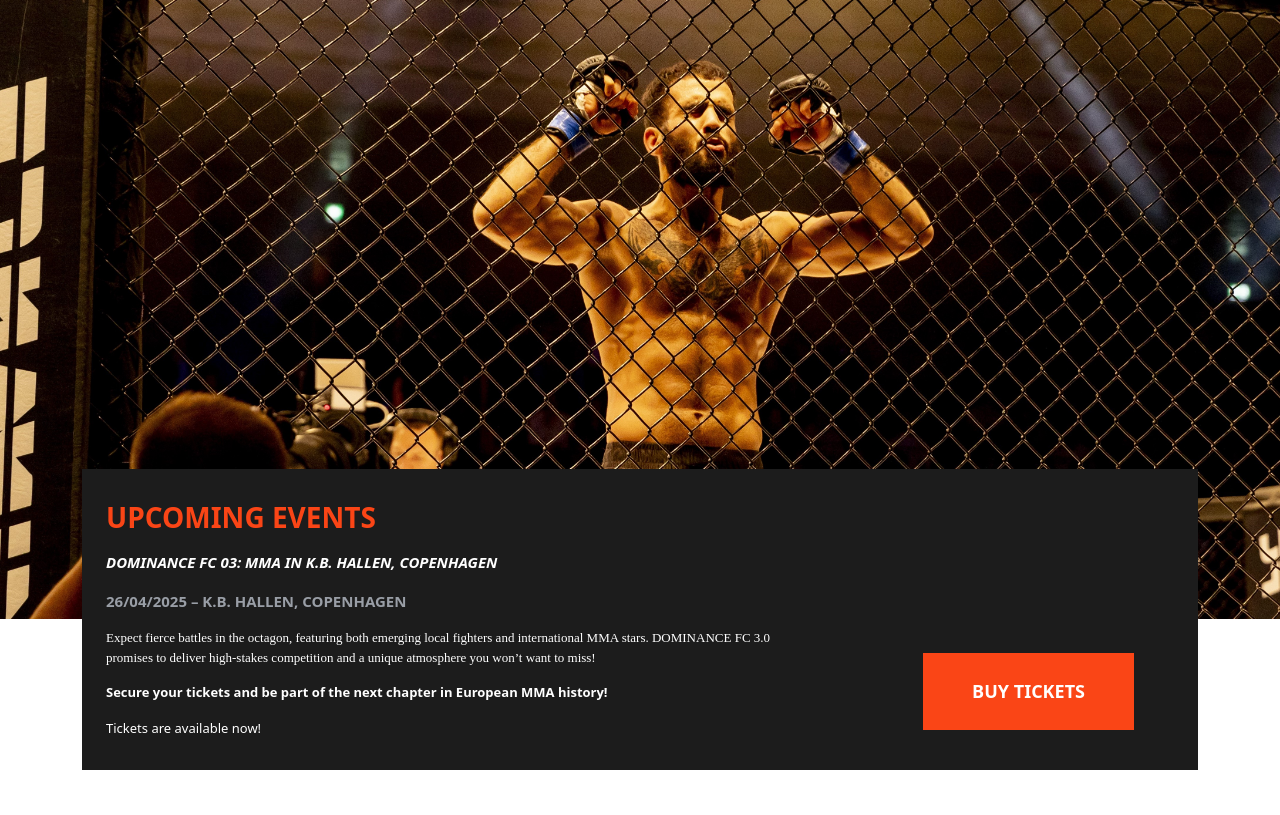
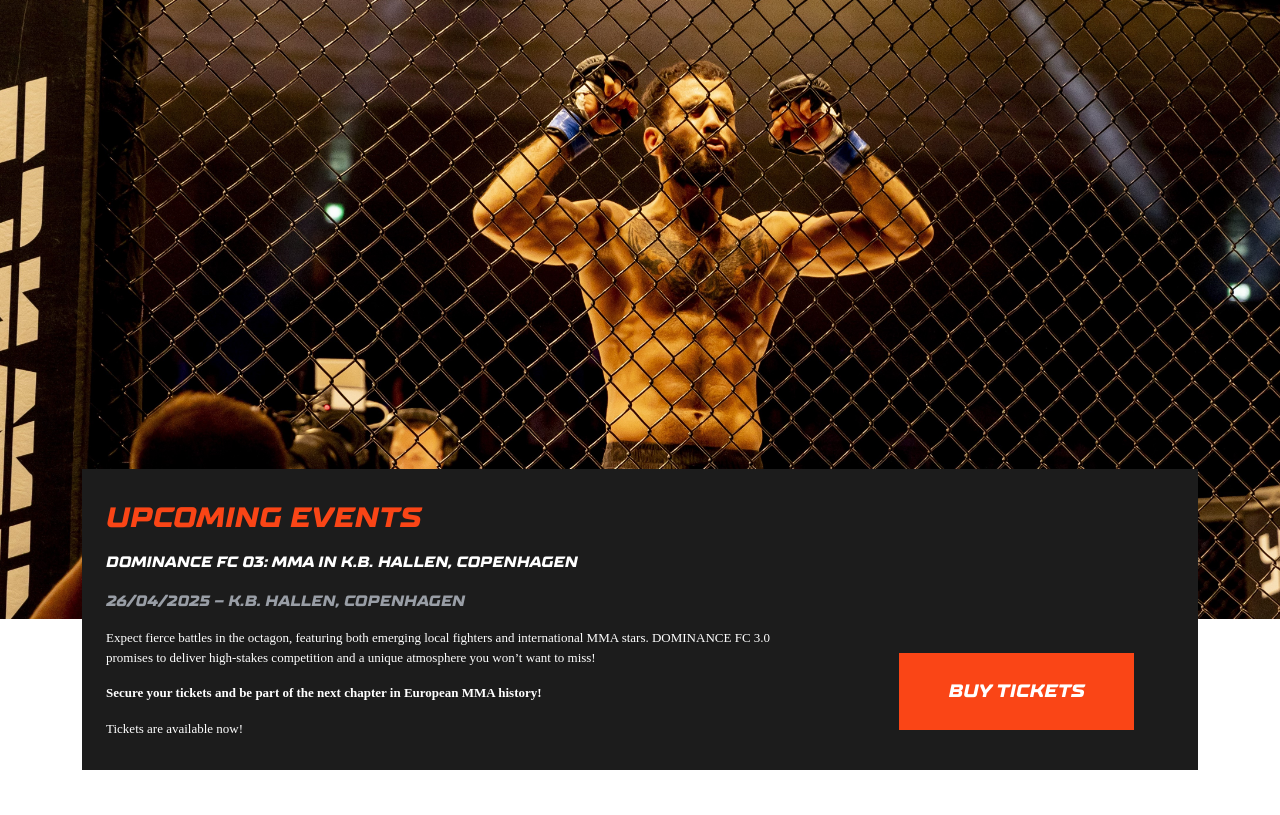
Before and after one commit to learasmussen/DominanceFC2, a PHP site: page / in a window 1280 px wide. Shown: the part 138-953 px from the top of the page. Run offline with PHP 8.4, Linux system fonts and the light colour scheme; style sheets or scripts are compiled from the project's sources; some libraries are stand-ins or nearby versions; some web fonts are replaced.

Commit message:
rettet nogle ting med den nye font

```diff
--- a/css/styles.scss
+++ b/css/styles.scss
@@ -1,6 +1,11 @@
 @font-face {
 	font-family: 'Supermolot';
 	src: url('../fonts/TT Supermolot Neue Trial Expanded ExtraBold Italic.ttf') format('truetype');
+}
+
+@font-face {
+	font-family: 'Yu Gothic';
+	src: url('../fonts/yu-gothic-regular.ttf') format('truetype');
 }
 
 // 1. Include functions first (so you can manipulate colors, SVGs, calc, etc)
@@ -36,7 +41,7 @@ $theme-colors: map-merge($theme-colors, $custom-colors);
 }
 
 .font-text{
-	font-family: "Yu Gothic UI Light", serif;
+	font-family: "Yu Gothic", serif;
 }
 
 /* Navbar */
@@ -163,11 +168,11 @@ $theme-colors: map-merge($theme-colors, $custom-colors);
 
 /* Apply for our fighter roster - fighter sign up */
 #apply-for-our-fighter-roster-header{
-	font-size: 8px;
+	font-size: 7px;
 }
 
 .apply-for-our-fighter-roster-text{
-	font-size: 5px;
+	font-size: 4.75px;
 }
 
 
@@ -202,6 +207,10 @@ $theme-colors: map-merge($theme-colors, $custom-colors);
 }
 
 #submit-me-as-a-fighter-button{
+	font-size: 7px;
+}
+
+#live-card-pluto-tv-gray-text{
 	font-size: 7px;
 }
 
@@ -458,7 +467,7 @@ $theme-colors: map-merge($theme-colors, $custom-colors);
 
 	/* Apply for our fighter roster - fighter sign up */
 	#apply-for-our-fighter-roster-header{
-		font-size: 20px;
+		font-size: 15px;
 	}
 
 	.apply-for-our-fighter-roster-text{
@@ -508,7 +517,7 @@ $theme-colors: map-merge($theme-colors, $custom-colors);
 	}
 
 	#watch-live-underheader{
-		font-size: 35px;
+		font-size: 30px;
 	}
 
 	.live-card-text{
@@ -593,7 +602,7 @@ $theme-colors: map-merge($theme-colors, $custom-colors);
 
 	/* Apply for our fighter roster - fighter sign up */
 	#apply-for-our-fighter-roster-header{
-		font-size: 25px;
+		font-size: 22px;
 	}
 
 	.apply-for-our-fighter-roster-text{
@@ -602,6 +611,11 @@ $theme-colors: map-merge($theme-colors, $custom-colors);
 	.email-subscribe{
 		font-size: 15px;
 	}
+
+	#live-card-pluto-tv-gray-text{
+		font-size: 20px;
+	}
+
 }
 
 @media only screen and (min-width: 1440px){
--- a/include/logo-navbar.php
+++ b/include/logo-navbar.php
@@ -2,23 +2,23 @@
 <div class="container logo p-2 m-md-0">
     <div class="row">
         <div>
-            <a href="/index.php"><img src="images/long-logo.png" alt="long-logo" class="col-4 col-md-2"></a>
+            <a href="/index.php"><img src="../images/long-logo.png" alt="long-logo" class="col-4 col-md-2"></a>
         </div>
     </div>
 </div>
 
 <!-- Navbar mobile -->
 <div class="d-md-none">
-    <nav class="navbar container- bg-black m-0">
+    <nav class="navbar container bg-black m-0 font-overtext">
         <div class="navbar-nav d-flex flex-row justify-content-evenly w-100">
             <div class="nav-item">
-                <a class="nav-link text-white navbar-fontsize-mobil" href="/event.php">EVENT</a>
+                <a class="nav-link text-white navbar-fontsize-mobil" href="../event.php">EVENT</a>
             </div>
             <div class="nav-item">
-                <a class="nav-link text-white navbar-fontsize-mobil" href="/fighter-sign-up.php">SIGN UP</a>
+                <a class="nav-link text-white navbar-fontsize-mobil" href="../fighter-sign-up.php">SIGN UP</a>
             </div>
             <div class="nav-item">
-                <a class="nav-link text-white navbar-fontsize-mobil" href="/live-tv.php">LIVE TV <i
+                <a class="nav-link text-white navbar-fontsize-mobil" href="../live-tv.php">LIVE TV <i
                             class="fa-solid fa-circle text-orange "></i></a>
             </div>
             <div class="nav-item">
@@ -60,10 +60,10 @@
 <nav class="navbar container-fluid bg-black d-none d-md-block">
     <div class="navbar-nav d-flex flex-row justify-content-evenly w-100 font-overtext">
         <div class="nav-item">
-            <a class="nav-link text-white navbar-fontsize" href="#">EVENT</a>
+            <a class="nav-link text-white navbar-fontsize" href="../event.php">EVENT</a>
         </div>
         <div class="nav-item">
-            <a class="nav-link text-white navbar-fontsize" href="#">FIGHTER SIGN UP</a>
+            <a class="nav-link text-white navbar-fontsize" href="../fighter-sign-up.php">FIGHTER SIGN UP</a>
         </div>
         <div class="nav-item">
             <a class="nav-link text-white navbar-fontsize" href="#">SPONSORS</a>
@@ -78,7 +78,7 @@
             <a class="nav-link text-white navbar-fontsize" href="#">MERCH</a>
         </div>
         <div class="nav-item">
-            <a class="nav-link text-white navbar-fontsize" href="#">LIVE TV <i
+            <a class="nav-link text-white navbar-fontsize" href="../live-tv.php">LIVE TV <i
                         class="fa-solid fa-circle text-orange "></i></a>
         </div>
         <div class="nav-item">
--- a/index.php
+++ b/index.php
@@ -35,11 +35,11 @@ require "settings/init.php";
         <div class="col-12 ">
             <!-- Title section -->
             <div class="bg-dark-gray text-white p-3">
-                <h2 class="text-uppercase fw-bold text-orange mb-1 mt-2 mb-md-2 mb-lg-3 ms-lg-2 mt-lg-3" id="upcoming-events-header">Upcoming
+                <h2 class="font-overtext text-uppercase fw-bold text-orange mb-1 mt-2 mb-md-2 mb-lg-3 ms-lg-2 mt-lg-3" id="upcoming-events-header">Upcoming
                     Events</h2>
-                <p class="fw-bold fst-italic event-card-big-text mb-1 mb-md-2 mb-lg-3 ms-lg-2">DOMINANCE FC 03: MMA IN K.B. HALLEN,
+                <p class="font-overtext fw-bold fst-italic event-card-big-text mb-1 mb-md-2 mb-lg-3 ms-lg-2">DOMINANCE FC 03: MMA IN K.B. HALLEN,
                     COPENHAGEN</p>
-                <p class="fw-bold text-light-gray event-card-big-text mb-1 text-uppercase mb-md-2 mb-lg-3 ms-lg-2">26/04/2025 – K.B.
+                <p class="font-overtext fw-bold text-light-gray event-card-big-text mb-1 text-uppercase mb-md-2 mb-lg-3 ms-lg-2">26/04/2025 – K.B.
                     Hallen, Copenhagen</p>
                 <div class="d-flex flex-row">
 
@@ -51,15 +51,15 @@ require "settings/init.php";
                             DOMINANCE FC 3.0 promises to deliver high-stakes competition and a unique atmosphere
                             you won’t want to miss!
                         </p>
-                        <p class="fw-bold event-card-text mb-1 mb-md-2 mb-lg-3 ms-lg-2">Secure your tickets and be part of the next
+                        <p class="fw-bold event-card-text mb-1 mb-md-2 mb-lg-3 ms-lg-2 font-text">Secure your tickets and be part of the next
                             chapter in European MMA history!</p>
-                        <p class="text-white event-card-text ms-lg-2 mb-lg-3">Tickets are available now!</p>
+                        <p class="text-white event-card-text ms-lg-2 mb-lg-3 font-text">Tickets are available now!</p>
                     </div>
 
                     <!-- Button Section -->
                     <div class="col-md-4 text-md-end text-center d-flex align-items-center justify-content-end ps-3 me-md-5">
                         <a href="#"
-                           class="btn btn-orange rounded-0 text-uppercase text-white fw-bold px-3 py-2 m-0 px-md-4 py-md-3 px-lg-5 py-lg-4"
+                           class="btn btn-orange rounded-0 text-uppercase text-white font-overtext fw-bold px-3 py-2 m-0 px-md-4 py-md-3 px-lg-5 py-lg-4"
                            id="buy-tickets-text">Buy Tickets</a>
                     </div>
                 </div>
@@ -71,10 +71,10 @@ require "settings/init.php";
 <!-- Watch live card-->
 <div class="container-fluid bg-dark-gray mt-3 mb-3 d-md-none">
     <div class="row mb-3">
-        <div class="col-12 text-orange fw-bold text-center" id="watch-live-header">
+        <div class="col-12 text-orange fw-bold text-center font-overtext" id="watch-live-header">
             WATCH LIVE
         </div>
-        <div class="col-12 text-white fw-bold text-center mb-lg-4" id="watch-live-underheader">
+        <div class="col-12 text-white fw-bold text-center mb-lg-4 font-overtext" id="watch-live-underheader">
             AIRTOX DOMINANCE FIGHTING CHAMPIONSHIP 3.0
         </div>
     </div>
@@ -87,14 +87,14 @@ require "settings/init.php";
         </div>
         <div class="col-6 ps-1 ps-md-2 pe-lg-5 ps-lg-3">
 
-            <div class="text-white live-card-text mb-1 mb-md-3">WATCH THE FIGHTERS LIVE HERE ON APRIL 26</div>
-            <div class="text-white live-card-text mb-1 mb-md-3">OR BUY A TICKET FOR THE MAIN EVENT ON APRIL 26</div>
-            <p class="text-light-gray mb-1 mb-md-2 mb-lg-4" id="live-card-pluto-tv">THE LIVE TV IS DELIVERD TO YOU BY PLUTO TV</p>
+            <div class="text-white live-card-text mb-1 mb-md-3 font-text">WATCH THE FIGHTERS LIVE HERE ON APRIL 26</div>
+            <div class="text-white live-card-text mb-1 mb-md-3 font-text">OR BUY A TICKET FOR THE MAIN EVENT ON APRIL 26</div>
+            <p class="text-light-gray mb-1 mb-md-2 mb-lg-4 font-text" id="live-card-pluto-tv">THE LIVE TV IS DELIVERD TO YOU BY PLUTO TV</p>
 
             <!-- Button Section -->
             <div class="col-md-4 text-md-end text-center d-flex align-items-center justify-content-start">
                 <a href="#"
-                   class="btn btn-orange rounded-0 text-uppercase text-white fw-bold px-2 py-1 m-0 px-md-4 py-md-3 px-lg-5 py-lg-4"
+                   class="btn btn-orange rounded-0 text-uppercase text-white fw-bold px-2 py-1 m-0 px-md-4 py-md-3 px-lg-5 py-lg-4 font-overtext"
                    id="watch-live-text">WATCH LIVE</a>
             </div>
 
@@ -106,8 +106,8 @@ require "settings/init.php";
 <div class="container px-1 mt-md-3 mt-lg-5 d-none d-md-block">
     <div class="row mx-2">
         <div class="col-7 ps-0 pe-2">
-            <div class="fw-bold" id="what-is-dominance-fc-header">WHAT IS DOMINANCE FC?</div>
-            <p class="what-is-dominance-fc-text">DFC, short for Dominance Fighting Championship, was established by three-time Olympian and UFC veteran Mark O. Madsen. Dominance FC’s vision is to establish Europe’s premier fight promotion, hosting multiple Dominance FC events annually. Dominance FC is dedicated to advancing the sport of MMA in Europe, creating exceptional experiences for fighters and fans alike.</p>
+            <div class="fw-bold font-overtext" id="what-is-dominance-fc-header">WHAT IS DOMINANCE FC?</div>
+            <p class="what-is-dominance-fc-text font-text fw-bold">DFC, short for Dominance Fighting Championship, was established by three-time Olympian and UFC veteran Mark O. Madsen. Dominance FC’s vision is to establish Europe’s premier fight promotion, hosting multiple Dominance FC events annually. Dominance FC is dedicated to advancing the sport of MMA in Europe, creating exceptional experiences for fighters and fans alike.</p>
         </div>
 
         <div class="col-5 ps-0 pe-0">
@@ -123,13 +123,13 @@ require "settings/init.php";
             <img src="images/mark-o-madsen.jpg" alt="mark-o-madsen" class="col-12 rounded-5 ">
         </div>
         <div class="col-3 p-0 d-flex flex-column justify-content-center align-items-start">
-            <p class="text-orange fw-bold mark-o-madsen-ceo mb-0">MARK O MADSEN</p>
-            <p class="text-orange fw-bold mark-o-madsen-ceo mb-0">CEO OF DOMINANCE FC</p>
+            <p class="text-orange fw-bold mark-o-madsen-ceo mb-0 font-overtext">MARK O MADSEN</p>
+            <p class="text-orange fw-bold mark-o-madsen-ceo mb-0 font-overtext">CEO OF DOMINANCE FC</p>
             <img src="images/mark-o-madsen-signature.png" alt="mark-o-madsen-signature" class="col-12 rounded-5">
         </div>
-        <div class="col-1 text-light-gray p-0 text-center" id="apostrophie">"</div>
+        <div class="col-1 text-light-gray p-0 text-center font-overtext" id="apostrophie">"</div>
         <div class="col-5 p-0 pe-3 ">
-            <p class="what-is-dominance-fc-text mb-0 pt-1">Dominance FC strives to build a fight promotion that attracts the best European fighters and delivers outstanding experiences for both spectators and sponsors. Our goal is to organize adrenaline-pumping MMA shows where fight fans experience events beyond the ordinary.</p>
+            <p class="what-is-dominance-fc-text mb-0 pt-1 font-text fw-bold">Dominance FC strives to build a fight promotion that attracts the best European fighters and delivers outstanding experiences for both spectators and sponsors. Our goal is to organize adrenaline-pumping MMA shows where fight fans experience events beyond the ordinary.</p>
         </div>
     </div>
 </div>
@@ -144,14 +144,14 @@ require "settings/init.php";
         </div>
         <div class="col-5 bg-dark-gray">
 
-            <div class="text-orange fw-bold mt-2" id="apply-for-our-roster-header">APPLY FOR OUR FIGHTER ROSTER</div>
-            <p class="apply-for-our-roster-text text-white mb-1 mb-md-2">We are always looking for new and exciting athletes to join our ranks at Dominance FC!</p>
-            <p class="apply-for-our-roster-text text-white mb-1 mb-md-3 mb-lg-5">Do you have what it takes to perform at the top level, and compete with some of the best and most prominent fighters in the world?</p>
+            <div class="text-orange fw-bold mt-2 font-overtext" id="apply-for-our-roster-header">APPLY FOR OUR FIGHTER ROSTER</div>
+            <p class="apply-for-our-roster-text text-white mb-1 mb-md-2 font-text">We are always looking for new and exciting athletes to join our ranks at Dominance FC!</p>
+            <p class="apply-for-our-roster-text text-white mb-1 mb-md-3 mb-lg-5 font-text">Do you have what it takes to perform at the top level, and compete with some of the best and most prominent fighters in the world?</p>
 
             <!-- Button Section -->
             <div class="col-md-4 text-md-end text-center d-flex align-items-center justify-content-start">
                 <a href="#"
-                   class="btn btn-orange rounded-0 text-uppercase text-white fw-bold px-2 py-1 m-0 mb-2 px-md-4 py-md-3 px-lg-5 py-lg-4"
+                   class="btn btn-orange rounded-0 text-uppercase text-white fw-bold px-2 py-1 m-0 mb-2 px-md-4 py-md-3 px-lg-5 py-lg-4 font-overtext"
                    id="sign-up-text">SIGN UP</a>
             </div>
 
@@ -165,14 +165,14 @@ require "settings/init.php";
 
         <div class="col-7 bg-dark-gray">
 
-            <div class="text-orange fw-bold mt-2" id="merch-header">MERCH</div>
-            <p class="merch-text text-white mb-1">VIEW OUR NEW COLLECTION OF MMA INSPIRED MERCHANDICE SUCH AS T-SHIRTS</p>
-            <p class="merch-text text-white mb-1">FURTHERMORE WE ALSO OFFER MMA TRAINING EQUIPMENT SUCH AS GLOVES AND BOXING PADS </p>
+            <div class="text-orange fw-bold mt-2 font-overtext" id="merch-header">MERCH</div>
+            <p class="merch-text text-white mb-2 font-text">View our new collection of MMA inspired merchandice such as T-Shirts</p>
+            <p class="merch-text text-white mb-2 font-text">Furthermore we also offer MMA training equipment such as gloves and boxing pads</p>
 
             <!-- Button Section -->
             <div class="col-md-4 text-md-end text-center d-flex align-items-center justify-content-start">
                 <a href="#"
-                   class="btn btn-orange rounded-0 text-uppercase text-white fw-bold px-2 py-1 m-0 mb-2 px-md-4 py-md-3 px-lg-5 py-lg-4"
+                   class="font-overtext btn btn-orange rounded-0 text-uppercase text-white fw-bold px-2 py-1 m-0 mb-2 px-md-4 py-md-3 px-lg-5 py-lg-4"
                    id="view-our-merch-text">VIEW OUR MERCH</a>
             </div>
 
```
Also changed, not shown: event.php (+12 -16 lines), fighter-sign-up.php (+10 -10 lines), live-tv.php (+4 -4 lines), images/mark-o-madsen.jpg, 1 other file.
